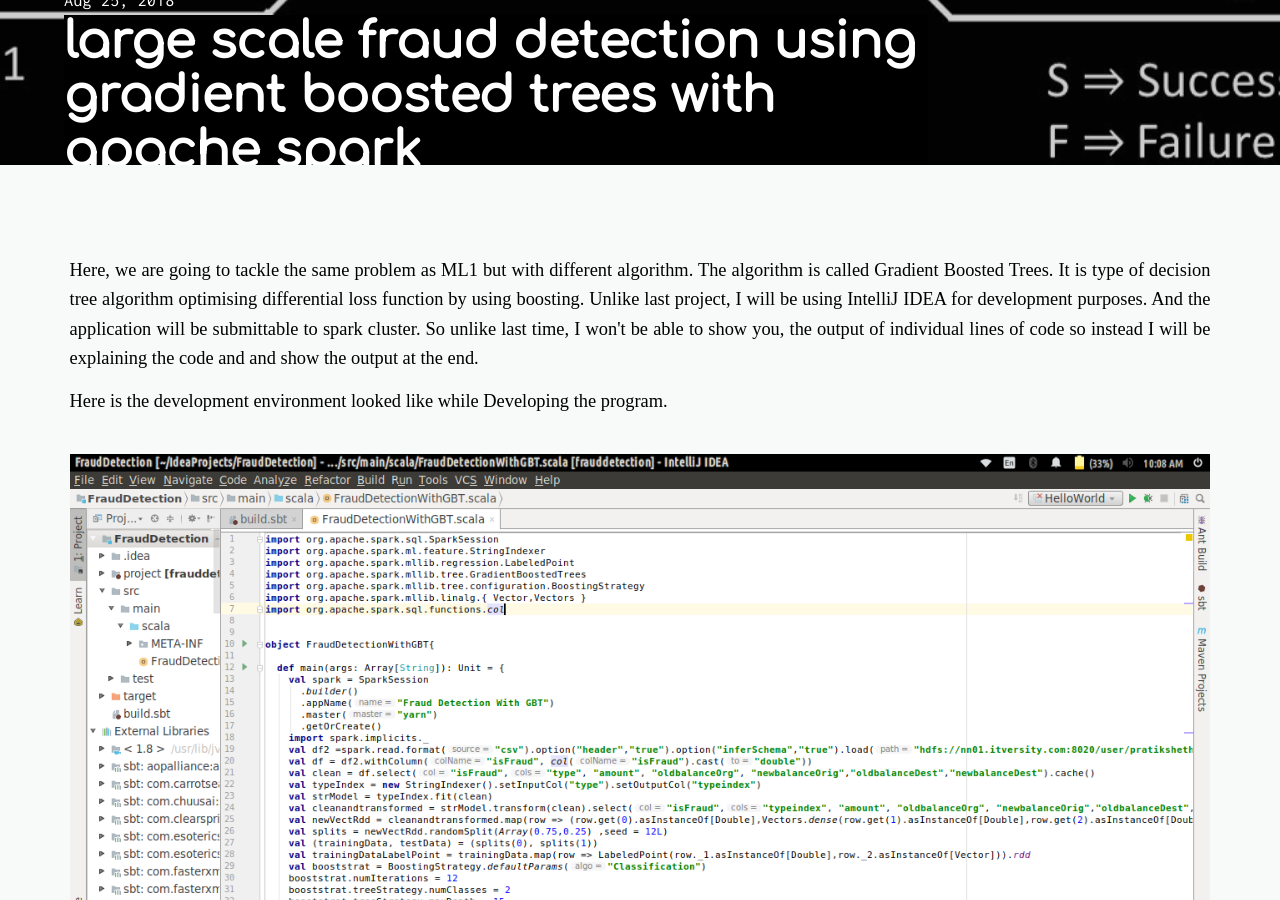
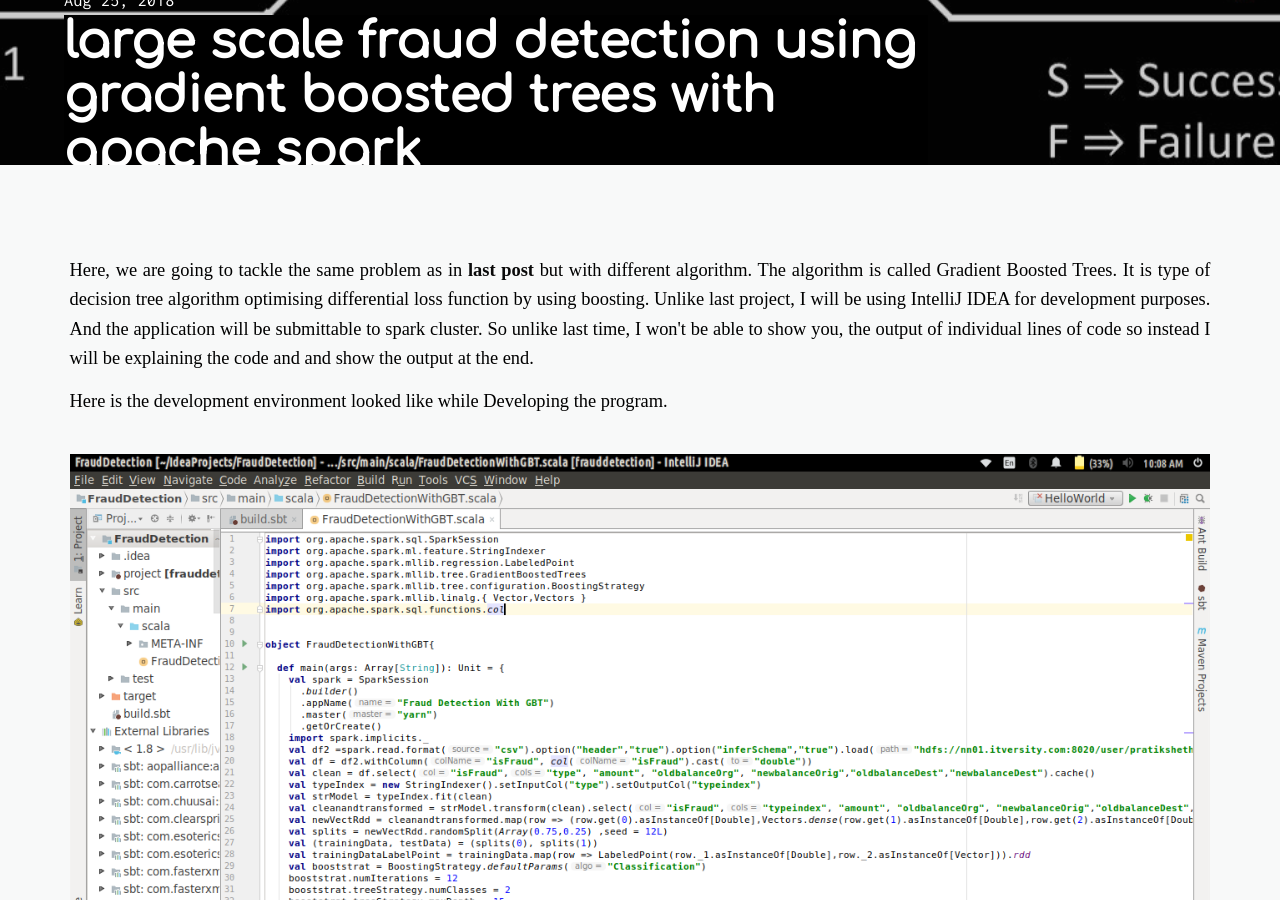
Before and after one commit to daftengineer/daftengineer.github.io, a Jekyll site: the page built from _posts/2018-08-25-fraud-detection-using-GBT.markdown, in a window 1280 px wide and 900 px high, scrolled down 479 px. Built offline with Jekyll 4.4.1, drawn with Linux system fonts in a browser that asks for light colours; nearby versions of some CDN libraries.

Commit message:
Update 2018-08-25-fraud-detection-using-GBT.markdown

```diff
--- a/_posts/2018-08-25-fraud-detection-using-GBT.markdown
+++ b/_posts/2018-08-25-fraud-detection-using-GBT.markdown
@@ -8,7 +8,7 @@
 ---
 
 <div style="color:black;"><p></p>
-<p style="text-align:justify;">Here, we are going to tackle the same problem as ML1 but with different algorithm. The algorithm is called Gradient Boosted Trees. It is type of decision tree algorithm optimising differential loss function by using boosting. Unlike last project, I will be using IntelliJ IDEA for development purposes. And the application will be submittable to spark cluster. So unlike last time, I won't be able to show you, the output of individual lines of code so instead I will be explaining the code and and show the output at the end.</p>
+<p style="text-align:justify;">Here, we are going to tackle the same problem as in <a href="https://projects.daftengineer.ml/2018/08/24/fraud-detection/">last post</a> but with different algorithm. The algorithm is called Gradient Boosted Trees. It is type of decision tree algorithm optimising differential loss function by using boosting. Unlike last project, I will be using IntelliJ IDEA for development purposes. And the application will be submittable to spark cluster. So unlike last time, I won't be able to show you, the output of individual lines of code so instead I will be explaining the code and and show the output at the end.</p>
 <p style="text-align:justify;">Here is the development environment looked like while Developing the program.</p>
   <img src="https://daftengineer.github.io/media_assets/ml2p1.png" />
 <p style="text-align:justify;">Now, I will explain every line of code here. First, it is important to start spark session for any spark submittable application. And then, steps for cleaning our data start. We have data in CSV format so we will load them here. we need implicit functions (like col) to run so we will need spark implicits to be imported. Our Label data is "isFraud" column which requires to be in double in order to work with our algorithm so in last step we changed its datatype.</p>
```
